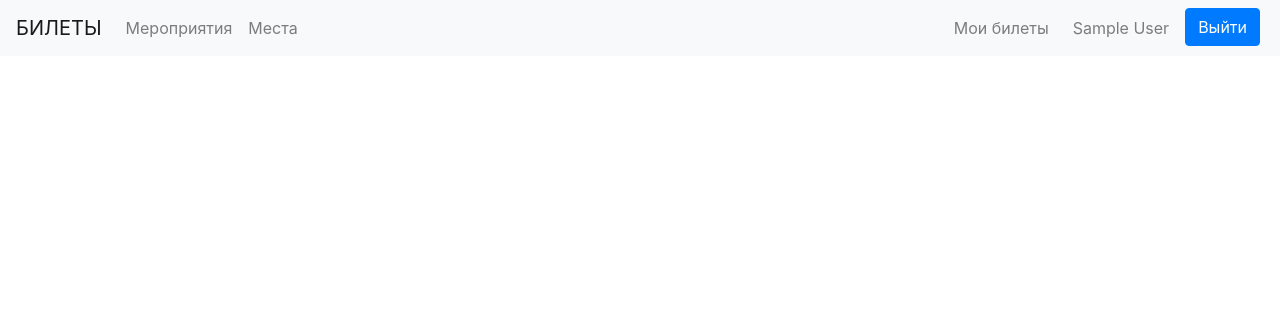
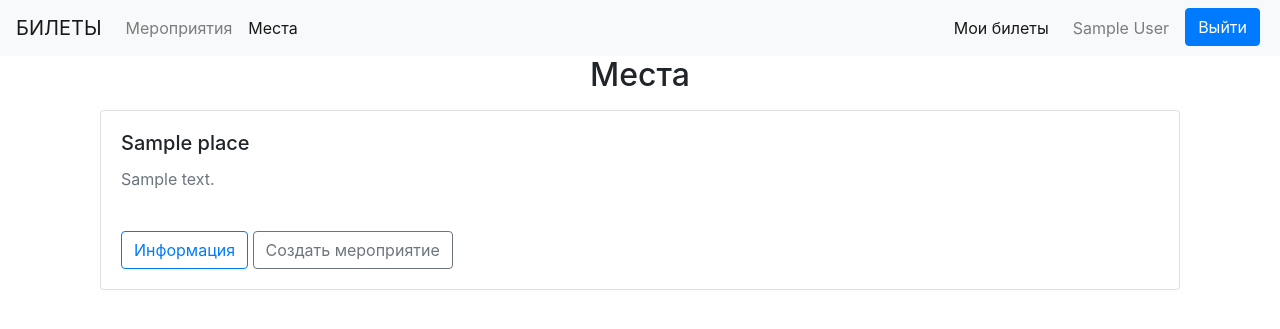
Before and after one commit to germanivanov0719/Yandex3, a Flask app: page /places in a window 1280 px wide. Shown: the top 329 px of the page. Run offline with Flask 2, Linux system fonts and the light colour scheme; a user stored in the database is signed in; tables that the repository leaves empty hold one stand-in row (values such as "Sample post").

Commit message:
Add events and places info

```diff
--- a/app_routes.py
+++ b/app_routes.py
@@ -1,5 +1,5 @@
 from __main__ import app  # pylint: disable=E0611
-from flask import redirect, render_template
+from flask import redirect, render_template, make_response, jsonify
 from flask_login import (
     LoginManager,
     current_user,
@@ -10,6 +10,7 @@ from flask_login import (
 
 from data import db_session
 from data.users import User
+from data.places import Place
 from data.events import Event
 from forms.login import LoginForm
 from forms.register import RegisterForm
@@ -21,7 +22,7 @@ from forms.register import RegisterForm
 def index():
     db_sess = db_session.create_session()
     events = db_sess.query(Event).all()
-    return render_template("index.html", events=events)
+    return render_template("index.html", events=events, active="index")
 
 
 @app.route("/events")
@@ -87,4 +88,29 @@ def logout():
 @app.route("/places")
 @app.route("/places.html")
 def places():
-    return render_template("places.html", title="")
+    db_sess = db_session.create_session()
+    places = db_sess.query(Place).all()
+    return render_template("places.html", places=places, active="places")
+
+
+@app.route("/event/<int:id>")
+def event_info(id):
+    db_sess = db_session.create_session()
+    event = db_sess.query(Event).filter(Event.id == id).first()
+    try:
+        datetime = event.datetime.strftime("%H:%M %d.%m.%y")
+    except:
+        datetime = "время не указано"
+    return render_template("event_info.html", event=event, datetime=datetime)
+
+
+@app.route("/place/<int:id>")
+def place_info(id):
+    db_sess = db_session.create_session()
+    place = db_sess.query(Place).filter(Place.id == id).first()
+    return render_template("place_info.html", place=place)
+
+
+@app.errorhandler(404)
+def not_found(error):
+    return make_response(jsonify({"error": "Not found"}), 404)
--- a/check_lines.py
+++ b/check_lines.py
@@ -1,7 +1,7 @@
 #! python3
 
 # How to use:
-# ./check_lines.py ./main.py ./data/**/*.py
+# ./check_lines.py ./main.py ./data/**/*.py ./api/**/*.py ./templates/* ./wsgi.py ./test_db.py
 
 import sys
 
--- a/data/events.py
+++ b/data/events.py
@@ -14,7 +14,7 @@ class Event(SqlAlchemyBase, UserMixin, SerializerMixin):
     name = Column(String, nullable=True)
     description = Column(String, nullable=True)
     created_datetime = Column(DateTime, default=dt.datetime.now)
-    datetime = Column(DateTime)
+    datetime = Column(DateTime, default=dt.datetime.now)
     place_id = Column(Integer, ForeignKey("places.id"))
     required_age = Column(Integer, default=14)
     notes = Column(String, nullable=True)
--- a/templates/base.html
+++ b/templates/base.html
@@ -24,16 +24,28 @@
         <div class="collapse navbar-collapse" id="navbarSupportedContent">
           <ul class="navbar-nav mr-auto">
             <li class="nav-item">
-              <a class="nav-link" href="/events">Мероприятия</a>
+              {%if active in ["index", "events"]%}
+                <a class="nav-link active" href="/index">Мероприятия</a>
+                {%else%}
+                <a class="nav-link" href="/index">Мероприятия</a>
+                {%endif%}
               </li>
               <li class="nav-item">
+                {%if active=="places"%}
+                  <a class="nav-link active" href="/places">Места</a>
+                  {%else%}
                   <a class="nav-link" href="/places">Места</a>
+                  {%endif%}
                 </li>
               </ul>
               {% if current_user.is_authenticated %}
                 <ul class="navbar-nav">
                   <li class="nav-item">
+                    {%if active=="places"%}
+                      <a class="nav-link active mx-1">Мои билеты</a>
+                      {%else%}
                       <a class="nav-link mx-1">Мои билеты</a>
+                      {%endif%}
                     </li>
                     <li class="nav-item">
                       <a class="nav-link mx-1">{{current_user.name}}</a>
--- a/templates/places.html
+++ b/templates/places.html
@@ -1,4 +1,25 @@
 {% extends "base.html" %}
 {% block content %}
-  <!-- TODO: something like index.html but for places list -->
-{% endblock %}>
+  <h2 class="text-center">Места</h2>
+  <div class="container-fluid">
+    <div class="row">
+      {%for place in places%}
+        <div class="col my-2">
+          <div class="card">
+            <div class="card-body">
+              <h5 class="card-title">{{place.name}}</h5>
+              <a class="card-link card-subtitle text-muted s">{{place.address}}</a>
+            </div>
+            <div class="card-body">
+              <a class="btn btn-outline-primary" href="/place/{{place.id}}">Информация</a>
+              {%if current_user.is_authenticated and current_user.controlled_place == place%}
+                <a class="btn btn-outline-secondary" href="/place/{{place.id}}/create-event">Создать мероприятие</a>
+                {%endif%}
+                <!-- <a class="btn btn-outline-secondary" href="/place/{{place.id}}">Заказы</a> -->
+              </div>
+            </div>
+          </div>
+        {% endfor %}
+      </div>
+    </div>
+  {% endblock %}>
```
Also changed, not shown: data/orders.py (+10 -1 lines), templates/event_info.html (added, +9 -0 lines), templates/index.html (+5 -3 lines), templates/place_info.html (added, +28 -0 lines). Lines whose indentation alone changed are shown as unchanged.
